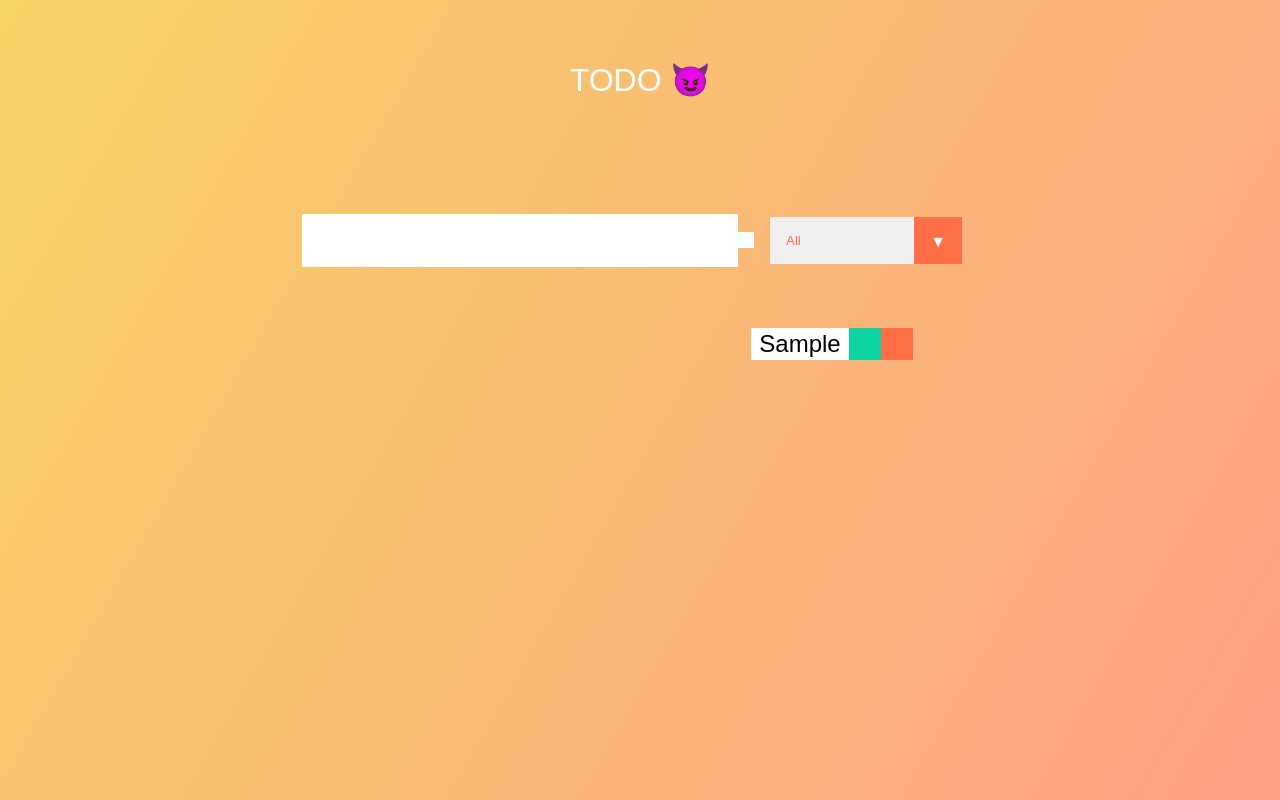
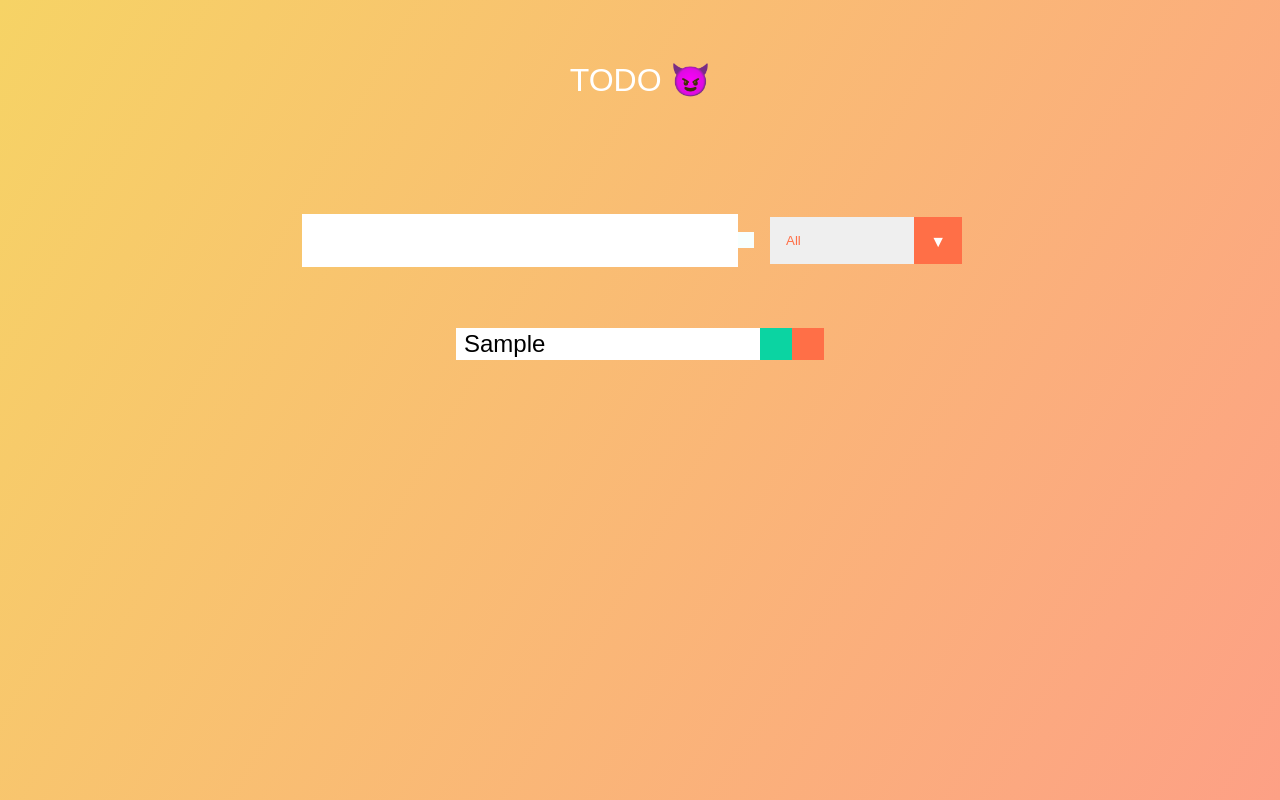
Before and after one commit to NaveenSiva72/TODO-LIST, a React (Create React App) app: page / in a window 1280 px wide. Both pictures are taken after typing "Sample" into the empty fields and a click on the button 746 px from the left and 240 px from the top of the page. Built offline with nearby package versions, Linux system fonts and the light colour scheme; the HTML template or start-up script is replaced by a standard one.

Commit message:
day2 changes in todo

```diff
--- a/src/Components/Todo.js
+++ b/src/Components/Todo.js
@@ -3,7 +3,7 @@ import React from "react";
 const Todo = ({text}) => {
   return (
     <div className="todo">
-      <ul className="todo-item">{text}</ul>
+      <li className="todo-item">{text}</li>
       <button className="complete-btn">
         <i className="fas fa-check"></i>
       </button>
@@ -13,5 +13,4 @@ const Todo = ({text}) => {
     </div>
   );
 };
-
 export default Todo;
--- a/src/Components/TodoList.js
+++ b/src/Components/TodoList.js
@@ -3,12 +3,12 @@ import Todo from "./Todo";
 const TodoList = ({todos}) => {
   return (
     <div className="todo-container">
-      <ul className="todo-list"></ul>
-      {
-          todos.map((todo) => (
+      <ul className="todo-list">
+      {todos.map((todo) => (
               <Todo text={todo.text}/>
           ))
       }
+      </ul>
     </div>
   );
 };
```
